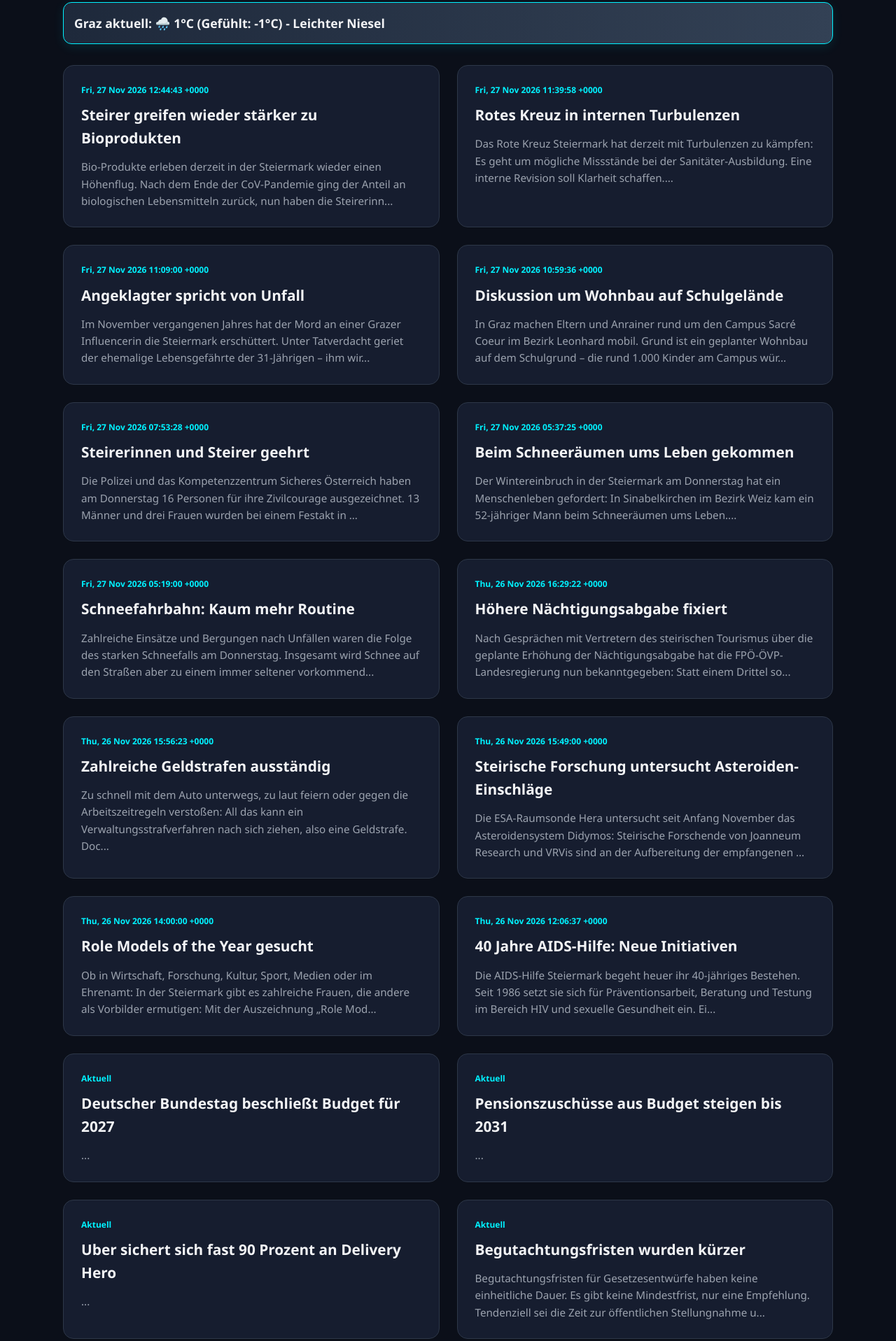
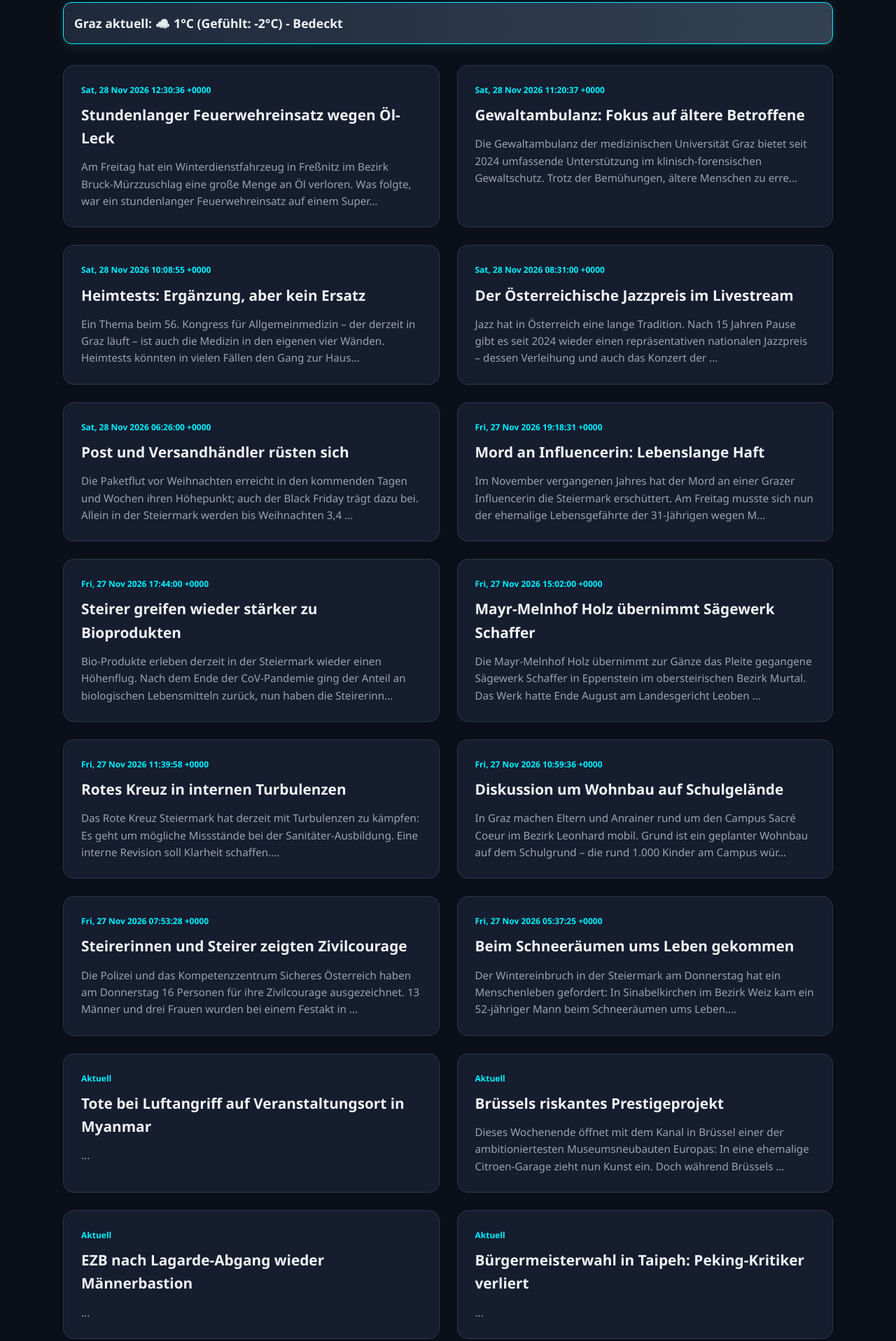
Before and after one commit to HACKERX6661/daily-news, a plain HTML site: page index.html in a window 1280 px wide. Shown: the part 153-2070 px from the top of the page at 70% size. Drawn offline with Linux system fonts and the light colour scheme.

Commit message:
Update News Hub

```diff
--- a/index.html
+++ b/index.html
@@ -53,25 +53,55 @@
         </header>
 
         <div class="weather-bar">
-            Graz aktuell: 🌧️ 1°C (Gefühlt: -1°C) - Leichter Niesel
+            Graz aktuell: ☁️ 1°C (Gefühlt: -2°C) - Bedeckt
         </div>
 
         <div id="news-container">
 
                 <div class="news-item">
-                    <div class="date">Fri, 27 Nov 2026 12:44:43 +0000</div>
+                    <div class="date">Sat, 28 Nov 2026 12:30:36 +0000</div>
+                    <h3><a href="https://steiermark.orf.at/stories/3381480/" target="_blank">Stundenlanger Feuerwehreinsatz wegen Öl-Leck</a></h3>
+                    <p>Am Freitag hat ein Winterdienstfahrzeug in Freßnitz im Bezirk Bruck-Mürzzuschlag eine große Menge an Öl verloren. Was folgte, war ein stundenlanger Feuerwehreinsatz auf einem Super...</p>
+                </div>
+                <div class="news-item">
+                    <div class="date">Sat, 28 Nov 2026 11:20:37 +0000</div>
+                    <h3><a href="https://steiermark.orf.at/stories/3381464/" target="_blank">Gewaltambulanz: Fokus auf ältere Betroffene</a></h3>
+                    <p>Die Gewaltambulanz der medizinischen Universität Graz bietet seit 2024 umfassende Unterstützung im klinisch-forensischen Gewaltschutz. Trotz der Bemühungen, ältere Menschen zu erre...</p>
+                </div>
+                <div class="news-item">
+                    <div class="date">Sat, 28 Nov 2026 10:08:55 +0000</div>
+                    <h3><a href="https://steiermark.orf.at/stories/3381432/" target="_blank">Heimtests: Ergänzung, aber kein Ersatz</a></h3>
+                    <p>Ein Thema beim 56. Kongress für Allgemeinmedizin – der derzeit in Graz läuft – ist auch die Medizin in den eigenen vier Wänden. Heimtests könnten in vielen Fällen den Gang zur Haus...</p>
+                </div>
+                <div class="news-item">
+                    <div class="date">Sat, 28 Nov 2026 08:31:00 +0000</div>
+                    <h3><a href="https://steiermark.orf.at/stories/3381320/" target="_blank">Der Österreichische Jazzpreis im Livestream</a></h3>
+                    <p>Jazz hat in Österreich eine lange Tradition. Nach 15 Jahren Pause gibt es seit 2024 wieder einen repräsentativen nationalen Jazzpreis – dessen Verleihung und auch das Konzert der ...</p>
+                </div>
+                <div class="news-item">
+                    <div class="date">Sat, 28 Nov 2026 06:26:00 +0000</div>
+                    <h3><a href="https://steiermark.orf.at/stories/3381330/" target="_blank">Post und Versandhändler rüsten sich</a></h3>
+                    <p>Die Paketflut vor Weihnachten erreicht in den kommenden Tagen und Wochen ihren Höhepunkt; auch der Black Friday trägt dazu bei. Allein in der Steiermark werden bis Weihnachten 3,4 ...</p>
+                </div>
+                <div class="news-item">
+                    <div class="date">Fri, 27 Nov 2026 19:18:31 +0000</div>
+                    <h3><a href="https://steiermark.orf.at/stories/3381034/" target="_blank">Mord an Influencerin: Lebenslange Haft</a></h3>
+                    <p>Im November vergangenen Jahres hat der Mord an einer Grazer Influencerin die Steiermark erschüttert. Am Freitag musste sich nun der ehemalige Lebensgefährte der 31-Jährigen wegen M...</p>
+                </div>
+                <div class="news-item">
+                    <div class="date">Fri, 27 Nov 2026 17:44:00 +0000</div>
                     <h3><a href="https://steiermark.orf.at/stories/3381368/" target="_blank">Steirer greifen wieder stärker zu Bioprodukten</a></h3>
                     <p>Bio-Produkte erleben derzeit in der Steiermark wieder einen Höhenflug. Nach dem Ende der CoV-Pandemie ging der Anteil an biologischen Lebensmitteln zurück, nun haben die Steirerinn...</p>
+                </div>
+                <div class="news-item">
+                    <div class="date">Fri, 27 Nov 2026 15:02:00 +0000</div>
+                    <h3><a href="https://steiermark.orf.at/stories/3381400/" target="_blank">Mayr-Melnhof Holz übernimmt Sägewerk Schaffer</a></h3>
+                    <p>Die Mayr-Melnhof Holz übernimmt zur Gänze das Pleite gegangene Sägewerk Schaffer in Eppenstein im obersteirischen Bezirk Murtal. Das Werk hatte Ende August am Landesgericht Leoben ...</p>
                 </div>
                 <div class="news-item">
                     <div class="date">Fri, 27 Nov 2026 11:39:58 +0000</div>
                     <h3><a href="https://steiermark.orf.at/stories/3381361/" target="_blank">Rotes Kreuz in internen Turbulenzen</a></h3>
                     <p>Das Rote Kreuz Steiermark hat derzeit mit Turbulenzen zu kämpfen: Es geht um mögliche Missstände bei der Sanitäter-Ausbildung. Eine interne Revision soll Klarheit schaffen....</p>
-                </div>
-                <div class="news-item">
-                    <div class="date">Fri, 27 Nov 2026 11:09:00 +0000</div>
-                    <h3><a href="https://steiermark.orf.at/stories/3381034/" target="_blank">Angeklagter spricht von Unfall</a></h3>
-                    <p>Im November vergangenen Jahres hat der Mord an einer Grazer Influencerin die Steiermark erschüttert. Unter Tatverdacht geriet der ehemalige Lebensgefährte der 31-Jährigen – ihm wir...</p>
                 </div>
                 <div class="news-item">
                     <div class="date">Fri, 27 Nov 2026 10:59:36 +0000</div>
@@ -80,7 +110,7 @@
                 </div>
                 <div class="news-item">
                     <div class="date">Fri, 27 Nov 2026 07:53:28 +0000</div>
-                    <h3><a href="https://steiermark.orf.at/stories/3381294/" target="_blank">Steirerinnen und Steirer geehrt</a></h3>
+                    <h3><a href="https://steiermark.orf.at/stories/3381294/" target="_blank">Steirerinnen und Steirer zeigten Zivilcourage</a></h3>
                     <p>Die Polizei und das Kompetenzzentrum Sicheres Österreich haben am Donnerstag 16 Personen für ihre Zivilcourage ausgezeichnet. 13 Männer und drei Frauen wurden bei einem Festakt in ...</p>
                 </div>
                 <div class="news-item">
@@ -89,93 +119,63 @@
                     <p>Der Wintereinbruch in der Steiermark am Donnerstag hat ein Menschenleben gefordert: In Sinabelkirchen im Bezirk Weiz kam ein 52-jähriger Mann beim Schneeräumen ums Leben....</p>
                 </div>
                 <div class="news-item">
-                    <div class="date">Fri, 27 Nov 2026 05:19:00 +0000</div>
-                    <h3><a href="https://steiermark.orf.at/stories/3381258/" target="_blank">Schneefahrbahn: Kaum mehr Routine</a></h3>
-                    <p>Zahlreiche Einsätze und Bergungen nach Unfällen waren die Folge des starken Schneefalls am Donnerstag. Insgesamt wird Schnee auf den Straßen aber zu einem immer seltener vorkommend...</p>
-                </div>
-                <div class="news-item">
-                    <div class="date">Thu, 26 Nov 2026 16:29:22 +0000</div>
-                    <h3><a href="https://steiermark.orf.at/stories/3381260/" target="_blank">Höhere Nächtigungsabgabe fixiert</a></h3>
-                    <p>Nach Gesprächen mit Vertretern des steirischen Tourismus über die geplante Erhöhung der Nächtigungsabgabe hat die FPÖ-ÖVP-Landesregierung nun bekanntgegeben: Statt einem Drittel so...</p>
-                </div>
-                <div class="news-item">
-                    <div class="date">Thu, 26 Nov 2026 15:56:23 +0000</div>
-                    <h3><a href="https://steiermark.orf.at/stories/3381257/" target="_blank">Zahlreiche Geldstrafen ausständig</a></h3>
-                    <p>Zu schnell mit dem Auto unterwegs, zu laut feiern oder gegen die Arbeitszeitregeln verstoßen: All das kann ein Verwaltungsstrafverfahren nach sich ziehen, also eine Geldstrafe. Doc...</p>
-                </div>
-                <div class="news-item">
-                    <div class="date">Thu, 26 Nov 2026 15:49:00 +0000</div>
-                    <h3><a href="https://steiermark.orf.at/stories/3381189/" target="_blank">Steirische Forschung untersucht Asteroiden-Einschläge</a></h3>
-                    <p>Die ESA-Raumsonde Hera untersucht seit Anfang November das Asteroidensystem Didymos: Steirische Forschende von Joanneum Research und VRVis sind an der Aufbereitung der empfangenen ...</p>
-                </div>
-                <div class="news-item">
-                    <div class="date">Thu, 26 Nov 2026 14:00:00 +0000</div>
-                    <h3><a href="https://steiermark.orf.at/stories/3381204/" target="_blank">Role Models of the Year gesucht</a></h3>
-                    <p>Ob in Wirtschaft, Forschung, Kultur, Sport, Medien oder im Ehrenamt: In der Steiermark gibt es zahlreiche Frauen, die andere als Vorbilder ermutigen: Mit der Auszeichnung „Role Mod...</p>
-                </div>
-                <div class="news-item">
-                    <div class="date">Thu, 26 Nov 2026 12:06:37 +0000</div>
-                    <h3><a href="https://steiermark.orf.at/stories/3381215/" target="_blank">40 Jahre AIDS-Hilfe: Neue Initiativen</a></h3>
-                    <p>Die AIDS-Hilfe Steiermark begeht heuer ihr 40-jähriges Bestehen. Seit 1986 setzt sie sich für Präventionsarbeit, Beratung und Testung im Bereich HIV und sexuelle Gesundheit ein. Ei...</p>
-                </div>
-                <div class="news-item">
                     <div class="date">Aktuell</div>
-                    <h3><a href="https://orf.at/stories/3449471/" target="_blank">Deutscher Bundestag beschließt Budget für 2027</a></h3>
+                    <h3><a href="https://orf.at/stories/3449534/" target="_blank">Tote bei Luftangriff auf Veranstaltungsort in Myanmar</a></h3>
                     <p>...</p>
                 </div>
                 <div class="news-item">
                     <div class="date">Aktuell</div>
-                    <h3><a href="https://orf.at/stories/3449469/" target="_blank">Pensionszuschüsse aus Budget steigen bis 2031</a></h3>
+                    <h3><a href="https://orf.at/stories/3448563/" target="_blank">Brüssels riskantes Prestigeprojekt</a></h3>
+                    <p>Dieses Wochenende öffnet mit dem Kanal in Brüssel einer der ambitioniertesten Museumsneubauten Europas: In eine ehemalige Citroen-Garage zieht nun Kunst ein. Doch während Brüssels ...</p>
+                </div>
+                <div class="news-item">
+                    <div class="date">Aktuell</div>
+                    <h3><a href="https://orf.at/stories/3449533/" target="_blank">EZB nach Lagarde-Abgang wieder Männerbastion</a></h3>
                     <p>...</p>
                 </div>
                 <div class="news-item">
                     <div class="date">Aktuell</div>
-                    <h3><a href="https://orf.at/stories/3449462/" target="_blank">Uber sichert sich fast 90 Prozent an Delivery Hero</a></h3>
+                    <h3><a href="https://orf.at/stories/3449532/" target="_blank">Bürgermeisterwahl in Taipeh: Peking-Kritiker verliert</a></h3>
                     <p>...</p>
                 </div>
                 <div class="news-item">
                     <div class="date">Aktuell</div>
-                    <h3><a href="https://orf.at/stories/3449432/" target="_blank">Begutachtungsfristen wurden kürzer</a></h3>
-                    <p>Begutachtungsfristen für Gesetzesentwürfe haben keine einheitliche Dauer. Es gibt keine Mindestfrist, nur eine Empfehlung. Tendenziell sei die Zeit zur öffentlichen Stellungnahme u...</p>
-                </div>
-                <div class="news-item">
-                    <div class="date">Aktuell</div>
-                    <h3><a href="https://orf.at/stories/3449459/" target="_blank">Lkw-Maut steigt 2027 um mindestens drei Prozent</a></h3>
+                    <h3><a href="https://orf.at/stories/3449526/" target="_blank">Politikerbezüge: Länder gehen unterschiedliche Wege</a></h3>
                     <p>...</p>
                 </div>
                 <div class="news-item">
                     <div class="date">Aktuell</div>
-                    <h3><a href="https://orf.at/stories/3449456/" target="_blank">Ermittlungen gegen ORF-Stiftungsratschef eingestellt</a></h3>
+                    <h3><a href="https://orf.at/stories/3449522/" target="_blank">„El Nino“: Dutzende Tote bei Hochwasser in Peru und Ecuador</a></h3>
                     <p>...</p>
                 </div>
                 <div class="news-item">
                     <div class="date">Aktuell</div>
-                    <h3><a href="https://orf.at/stories/3449453/" target="_blank">Serbien: Studentenliste präsentiert Präsidentschaftskandidaten</a></h3>
+                    <h3><a href="https://orf.at/stories/3449518/" target="_blank">Razzia bei Le Pens Ex-Bürochef</a></h3>
+                    <p>Rund fünf Monate vor der Präsidentschaftswahl in Frankreich ist das unmittelbare Umfeld der rechtspopulistischen Kandidatin Marine Le Pen ins Visier der Justiz geraten. Ermittler d...</p>
+                </div>
+                <div class="news-item">
+                    <div class="date">Aktuell</div>
+                    <h3><a href="https://orf.at/stories/3449517/" target="_blank">Washington: Flugzeug streift Flügel anderer Maschine</a></h3>
                     <p>...</p>
                 </div>
                 <div class="news-item">
                     <div class="date">Aktuell</div>
-                    <h3><a href="https://orf.at/stories/3449448/" target="_blank">Vorsichtige Entwarnung nach Tankerunglück vor Ibiza</a></h3>
+                    <h3><a href="https://orf.at/stories/3449509/" target="_blank">Bootsunglück vor Kanaren: Totenzahl auf 14 gestiegen</a></h3>
                     <p>...</p>
                 </div>
                 <div class="news-item">
                     <div class="date">Aktuell</div>
-                    <h3><a href="https://orf.at/stories/3449430/" target="_blank">Rechnungshof fordert rasche Umsetzung</a></h3>
-                    <p>Der Rechnungshof (RH) hat am Freitag die rasche Umsetzung des Aktionsplans gegen Gewalt an Frauen gefordert. Die konsequente Umsetzung von Gewalt- und Opferschutzmaßnahmen sei drin...</p>
-                </div>
-                <div class="news-item">
-                    <div class="date">Aktuell</div>
-                    <h3><a href="https://orf.at/stories/3449440/" target="_blank">Rechnungshof bemängelt veraltetes Epidemiegesetz</a></h3>
+                    <h3><a href="https://orf.at/stories/3449508/" target="_blank">Neue Angriffe auf Riad und Sanaa gemeldet</a></h3>
                     <p>...</p>
                 </div>
                 <div class="news-item">
                     <div class="date">Aktuell</div>
-                    <h3><a href="https://orf.at/stories/3449438/" target="_blank">UNO warnt vor Verschärfung von Hungersnöten</a></h3>
+                    <h3><a href="https://orf.at/stories/3449507/" target="_blank">Russland: Mehr als 1.200 ukrainische Drohnen abgefangen</a></h3>
                     <p>...</p>
                 </div>
                 <div class="news-item">
                     <div class="date">Aktuell</div>
-                    <h3><a href="https://orf.at/stories/3449436/" target="_blank">Dürre setzte Obsternte stark zu</a></h3>
+                    <h3><a href="https://orf.at/stories/3449506/" target="_blank">Wiederkehr will Länderbeitrag für Gratisganztagsschule</a></h3>
                     <p>...</p>
                 </div>
         </div>
```
